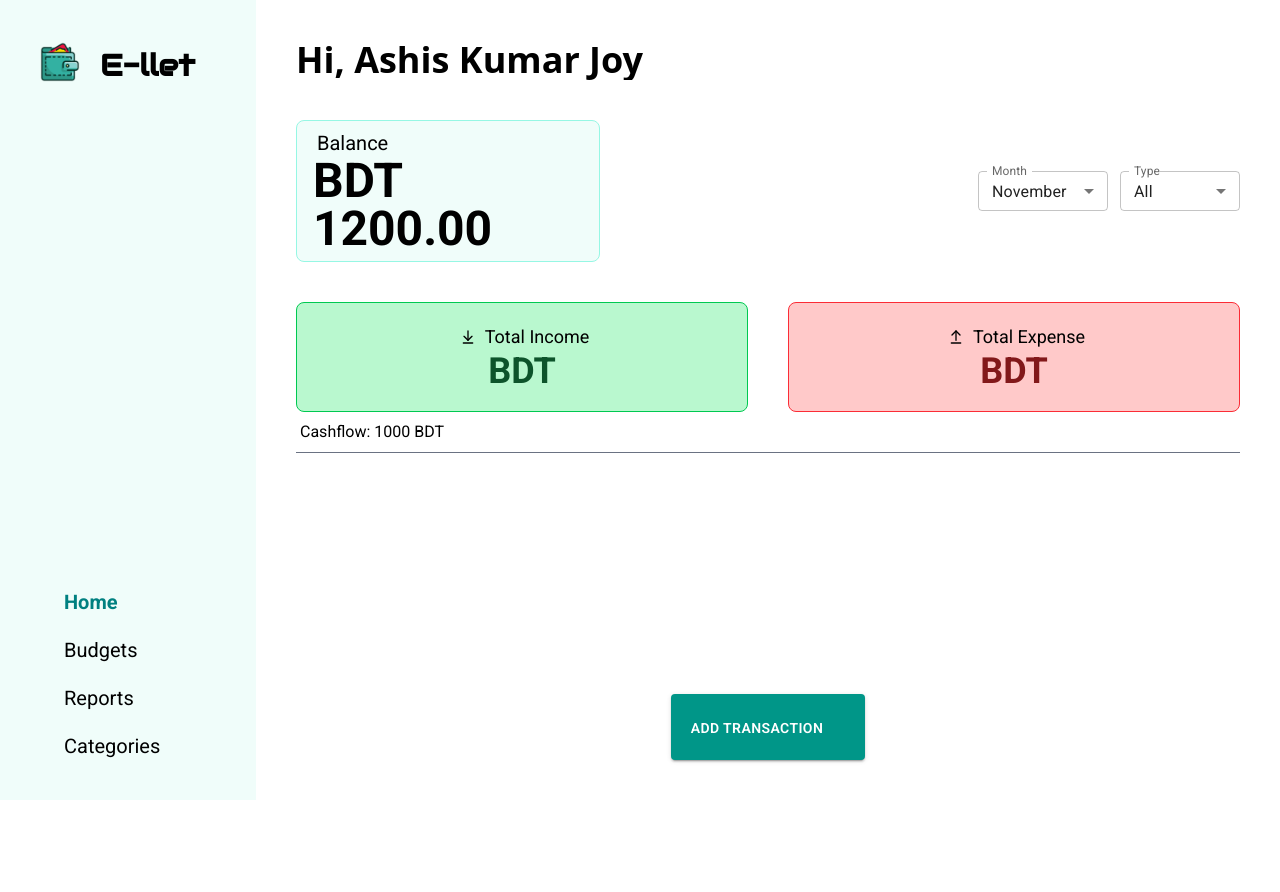
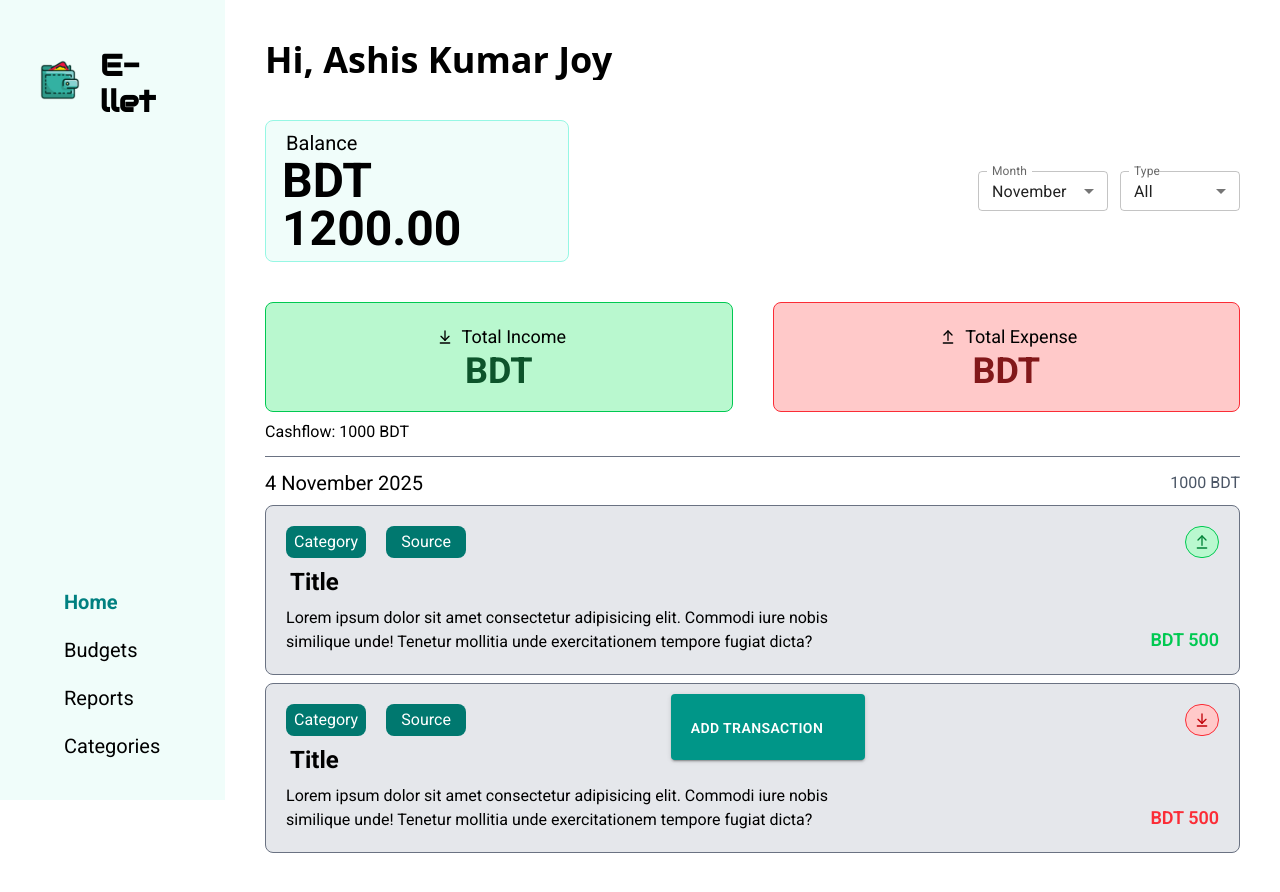
Before and after one commit to ashis263/e-llet-client, a React (Vite) app: page / in a window 1280 px wide. Before the commit the page ends 800 px from the top, so only its background shows below. Built offline with nearby package versions, Linux system fonts and the light colour scheme; some icons are missing.

Commit message:
style:  designed transaction card

```diff
--- a/src/App.jsx
+++ b/src/App.jsx
@@ -13,9 +13,9 @@ const theme = createTheme({
 const App = () => {
   return (
     <ThemeProvider theme={theme}>
-      <div className="flex font-roboto">
+      <div className="flex font-roboto justify-between ">
         <Sidebar />
-        <Outlet />
+        <Outlet className="w-4/5"/>
       </div>
       <div className="fixed bottom-10 flex justify-center left-[50vw] w-1/5">
         <Button
--- a/src/components/Home/Home.jsx
+++ b/src/components/Home/Home.jsx
@@ -1,6 +1,7 @@
 import Balance from "../Balance/Balance";
 import IncomeExpenseCard from "../IncomeExpenseCard/IncomeExpenseCard";
 import MonthSelect from "../MonthSelect/MonthSelect";
+import Transaction from "../Transaction/Transaction";
 import TypeSelect from "../TypeSelect/TypeSelect";
 
 const Home = () => {
@@ -20,9 +21,18 @@ const Home = () => {
             <IncomeExpenseCard type="income" />
             <IncomeExpenseCard type="expense" />
           </div>
-          <p className="py-2 px-1">Cashflow: 1000 BDT</p>
-          <hr className="text-gray-500" />
+          <p className="pt-2">Cashflow: 1000 BDT</p>
+          <hr className="text-gray-500 my-3" />
         </div>
+      </div>
+      <div className="space-y-2">
+        <div className="flex justify-between items-center">
+          <h5 className="text-xl">4 November 2025</h5>
+          <p className="text-gray-600">1000 BDT</p>
+        </div>
+        <div className="space-y-2"></div>
+        <Transaction type="income" />
+        <Transaction type="expense" />
       </div>
     </div>
   );
--- /dev/null
+++ b/src/components/Transaction/Transaction.jsx
@@ -0,0 +1,32 @@
+import { LuArrowDownToLine, LuArrowUpFromLine } from "react-icons/lu";
+
+const Transaction = ({ type }) => {
+  return (
+    <div className=" border border-gray-500 bg-gray-200 rounded-lg p-5 space-y-2">
+      <div className="flex justify-between">
+        <div className="flex gap-5">
+          <p className="px-2 py-1 bg-teal-700 w-20 text-center rounded-lg text-white">Category</p>
+          <p className="px-2 py-1 bg-teal-700 w-20 text-center rounded-lg text-white">Source</p>
+        </div>
+        <div className={`${
+        type === "income"
+          ? "border-green-500 bg-green-200 text-green-700"
+          : "border-red-500 bg-red-200 text-red-700"
+      } border px-2 flex items-center rounded-4xl`}>
+          {type === "income" ? <LuArrowUpFromLine /> : <LuArrowDownToLine />}
+        </div>
+      </div>
+      <h3 className="text-2xl font-bold pl-1">Title</h3>
+      <div className="flex justify-between">
+        <p className="w-3/5">Lorem ipsum dolor sit amet consectetur adipisicing elit. Commodi iure nobis similique unde! Tenetur mollitia unde exercitationem tempore fugiat dicta?</p>
+        <p className={`${
+        type === "income"
+          ? "text-green-500"
+          : "text-red-500"
+      } text-lg font-semibold self-end`}>BDT 500</p>
+      </div>
+    </div>
+  );
+};
+
+export default Transaction;
```
